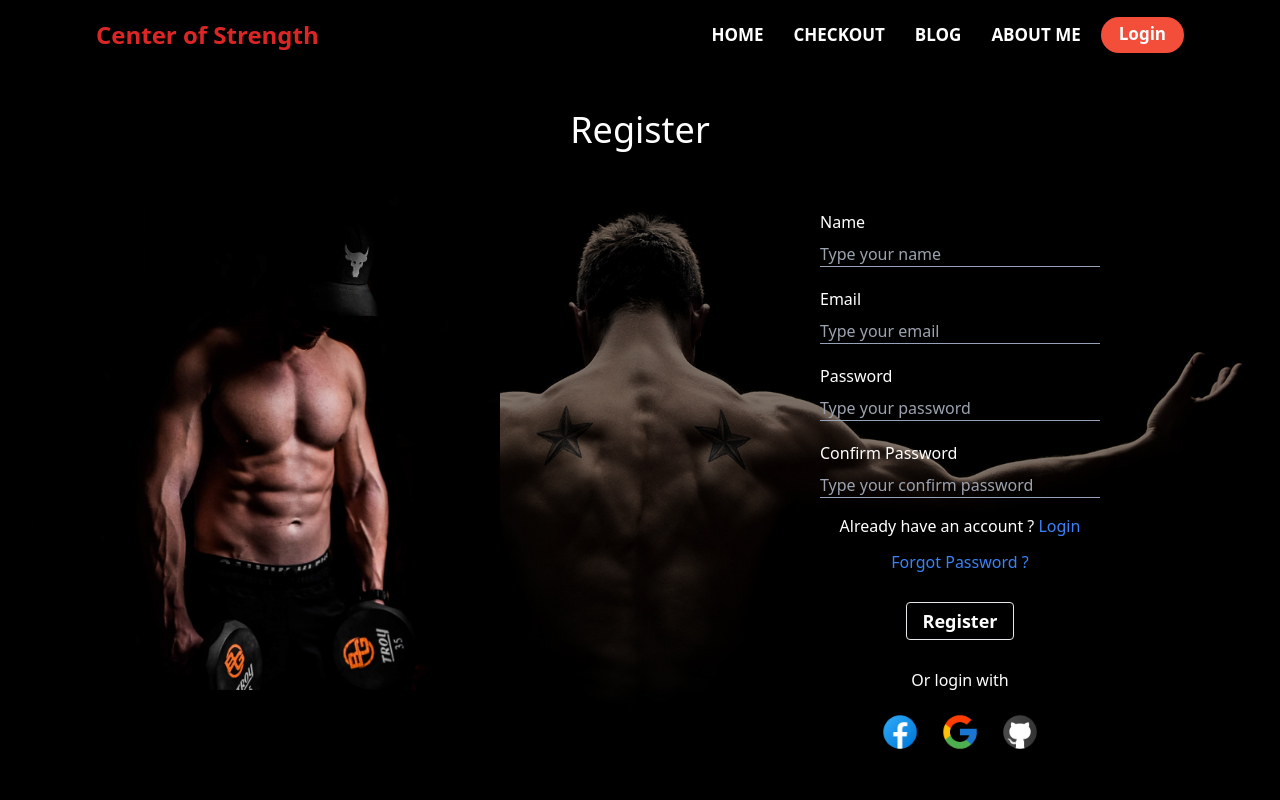
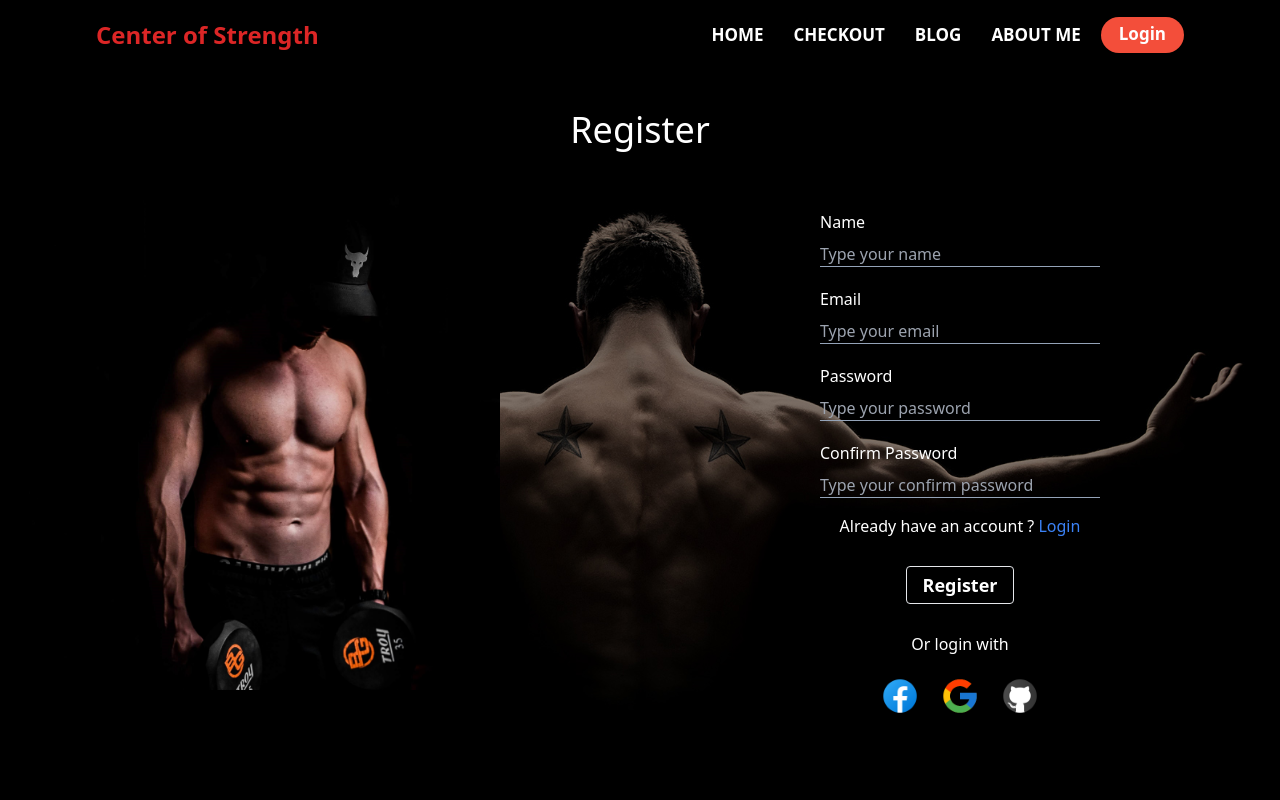
Before and after one commit to iamshakil19/center-of-strength, a React (Create React App) app: page /register in a window 1280 px wide. Shown: the top 800 px of the page. Built offline with nearby package versions, Linux system fonts and the light colour scheme; no server answers; the HTML template or start-up script is replaced by a standard one.

Commit message:
readme file edited

```diff
--- a/src/Components/LoginGroup/Register/Register.js
+++ b/src/Components/LoginGroup/Register/Register.js
@@ -52,12 +52,6 @@ const Register = () => {
                         </div>
                     </div>
 
-                    <div className='flex justify-center mt-3'>
-                        <div>
-                            <p className=''><Link to="/" ><span className='text-blue-500'>Forgot Password ?</span></Link></p>
-                        </div>
-                    </div>
-
                     <div className='flex justify-center my-7'>
                         <input className='text-white text-lg font-semibold border py-1 px-4 rounded hover:bg-stone-800 duration-700 cursor-pointer' type="submit" value="Register" />
                     </div>
```
Also changed, not shown: public/proteins.json (+12 -0 lines), 1 other file (tests, documents, lock files or other folders).
